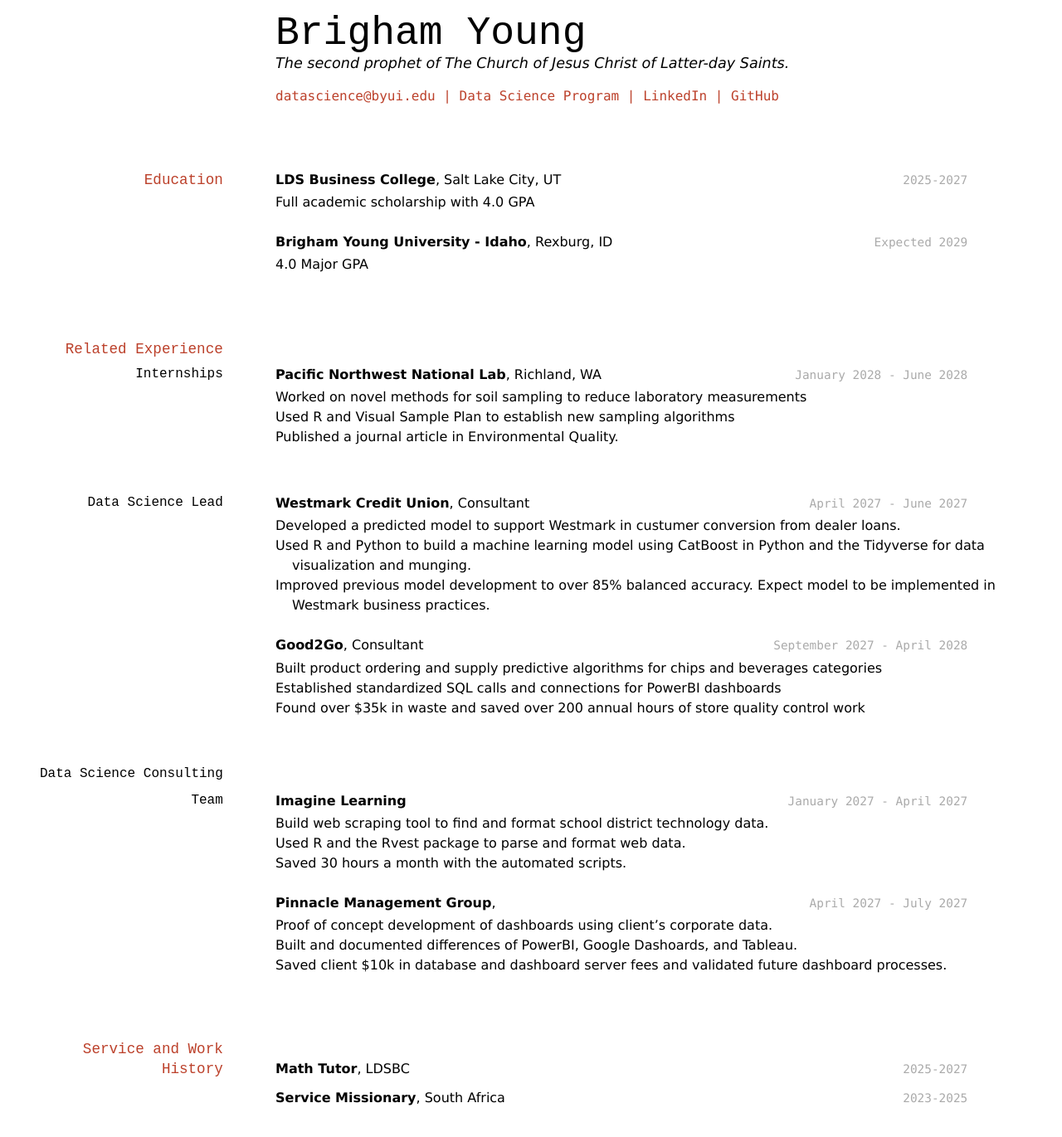
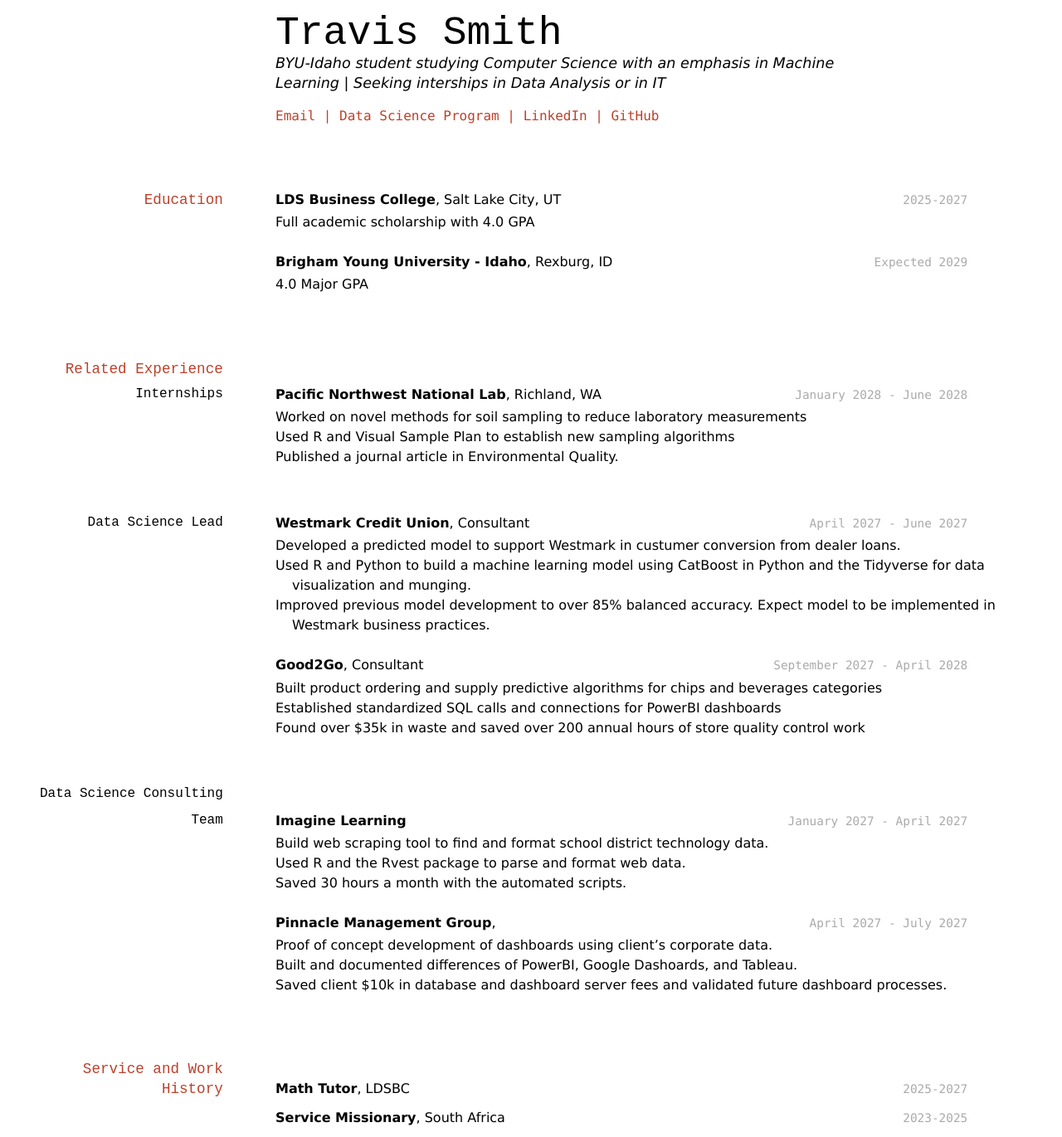
Before and after one commit to travis7smith/smith_resume, a Jekyll site: the page built from docs/index.md, in a window 1280 px wide. Shown: the whole page at 83% size. Built offline with Jekyll 4.4.1, drawn with Linux system fonts in a browser that asks for light colours; before the commit the page ends 1347 px from its top, so only the background shows below that.

Commit message:
change name, bio, and links

```diff
--- a/docs/index.md
+++ b/docs/index.md
@@ -1,18 +1,16 @@
 ---
 layout: cv
-title: Brigham Young's Resume
+title: Travis Smith's Resume
 ---
-# Brigham Young
-The second prophet of The Church of Jesus Christ of Latter-day Saints.
+# Travis Smith
+BYU-Idaho student studying Computer Science with an emphasis in Machine Learning | Seeking interships in Data Analysis or in IT
 
 <div id="webaddress">
-<a href="datascience@byui.edu">datascience@byui.edu</a>
+<a href="smi16037@byui.edu">Email</a>
 | <a href="https://byuidatascience.github.io/development.html">Data Science Program</a>
-| <a href="https://www.linkedin.com/groups/13537407/">LinkedIn</a>
-| <a href="https://github.com/byuids-resumes">GitHub</a>
+| <a href="https://www.linkedin.com/in/travis-jon-smith/">LinkedIn</a>
+| <a href="https://github.com/travis7smith">GitHub</a>
 </div>
-
-<!-- https://www.monique.tech/the-art-of-markdown -->
 
 ## Education
 
```
